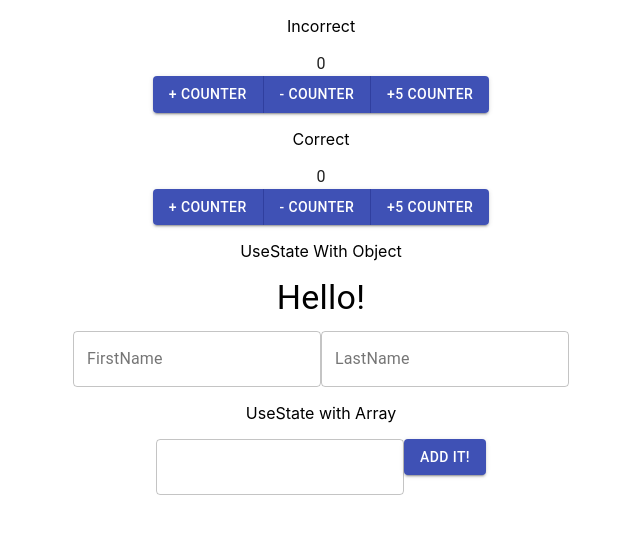
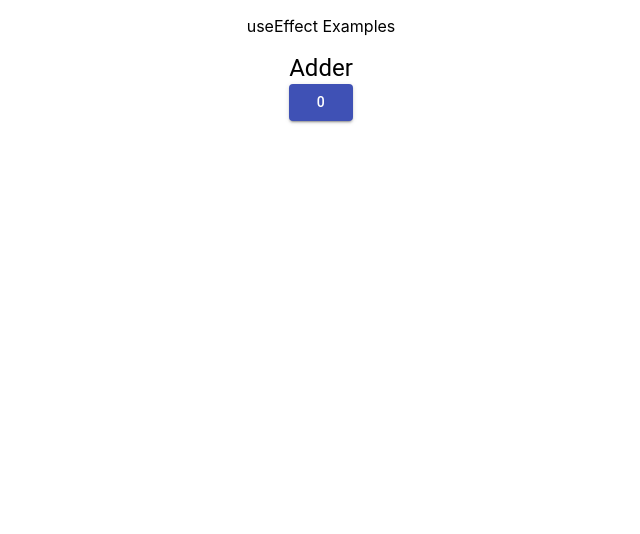
Before and after one commit to DhruvChavda/understanding-hooks, a React (Create React App) app: page / in a window 1280 px wide. Shown: the top 534 px of the page, without its empty margins (319-959 px from the left). Built offline with nearby package versions, Linux system fonts and the light colour scheme.

Commit message:
useEffect Started Added Ue1 App will now have only Ue components

```diff
--- a/src/App.js
+++ b/src/App.js
@@ -1,20 +1,11 @@
 import "./App.css";
-import Us1 from "./useStateExamples/Us1";
-import Us2 from "./useStateExamples/Us2";
-import Us3 from "./useStateExamples/Us3";
-import Us4 from "./useStateExamples/Us4";
+import Ue1 from "./useEffectExamples/Ue1";
 
 function App() {
   return (
     <div className="App">
-      <p>Incorrect</p>
-      <Us1 />
-      <p>Correct</p>
-      <Us2 />
-      <p>UseState With Object</p>
-      <Us3 />
-      <p>UseState with Array</p>
-      <Us4/>
+      <p>useEffect Examples</p>
+      <Ue1 />
     </div>
   );
 }
--- /dev/null
+++ b/src/useEffectExamples/Ue1.js
@@ -0,0 +1,35 @@
+import React, { useEffect, useState } from "react";
+import { Button, Typography } from "@material-ui/core";
+
+// useEffect Example
+// useEffect Renders everytime a component is rendered
+
+function Ue1() {
+  const [cnt, setCnt] = useState(0);
+  useEffect(() => {
+    if (cnt === 1) {
+      document.title = `${cnt} time clicked!`;
+    } else {
+      document.title = `${cnt} times clicked!`;
+    }
+  });
+
+  return (
+    <React.Fragment>
+      <Typography variant="h5" gutterbottom>
+        Adder
+      </Typography>
+      <Button
+        variant="contained"
+        color="primary"
+        onClick={() => {
+          setCnt((x) => x + 1);
+        }}
+      >
+        {cnt}
+      </Button>
+    </React.Fragment>
+  );
+}
+
+export default Ue1;
```
